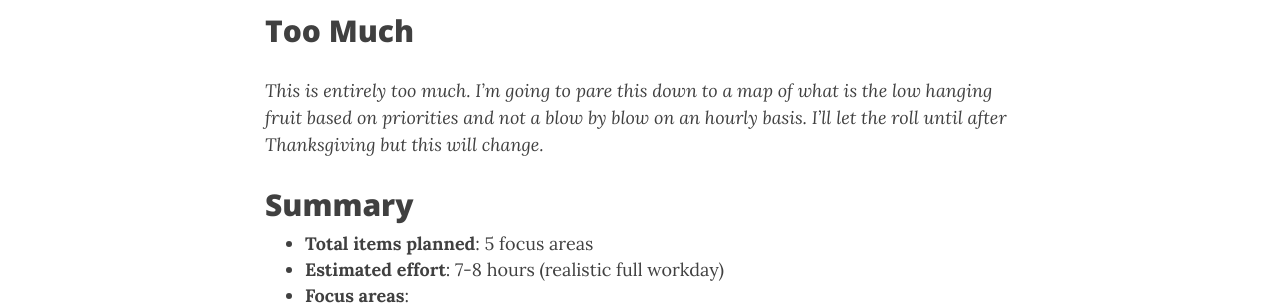
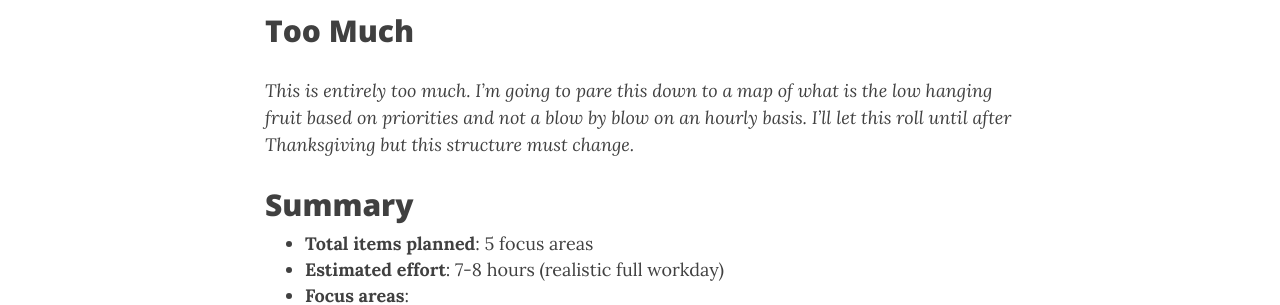
Before and after one commit to filchyboy/filchyboy.github.io, a Jekyll site: the page built from _posts/2025-11-20-todays-plan.md, in a window 1280 px wide and 900 px high. Shown: the part 295-600 px from the top of the window. Built offline with Jekyll 4.4.1, drawn with Linux system fonts in a browser that asks for light colours; nearby versions of some CDN libraries.

Commit message:
Fix typo in daily plan description for clarity

```diff
--- a/_posts/2025-11-20-todays-plan.md
+++ b/_posts/2025-11-20-todays-plan.md
@@ -2,7 +2,7 @@
 
 ## Too Much
 
-*This is entirely too much. I'm going to pare this down to a map of what is the low hanging fruit based on priorities and not a blow by blow on an hourly basis. I'll let the roll until after Thanksgiving but this will change.*
+*This is entirely too much. I'm going to pare this down to a map of what is the low hanging fruit based on priorities and not a blow by blow on an hourly basis. I'll let this roll until after Thanksgiving but this structure must change.*
 
 ## Summary
 - **Total items planned**: 5 focus areas
```
